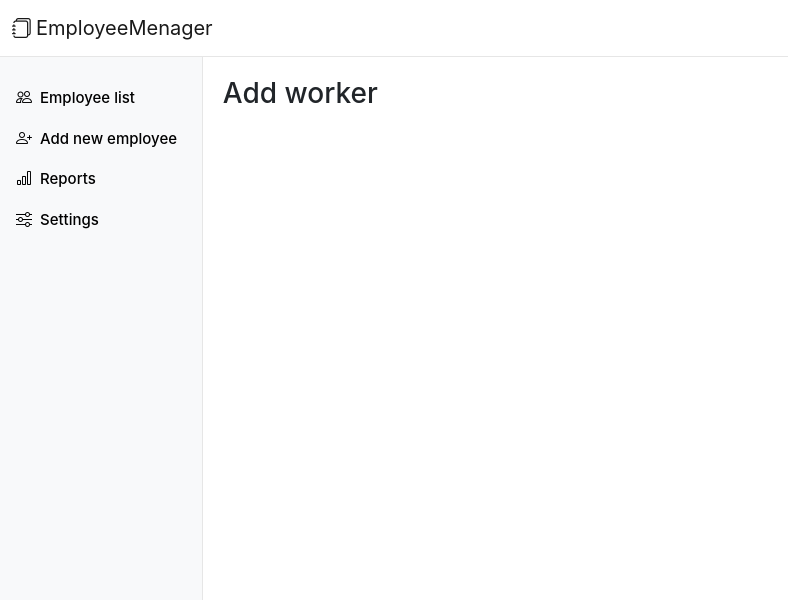
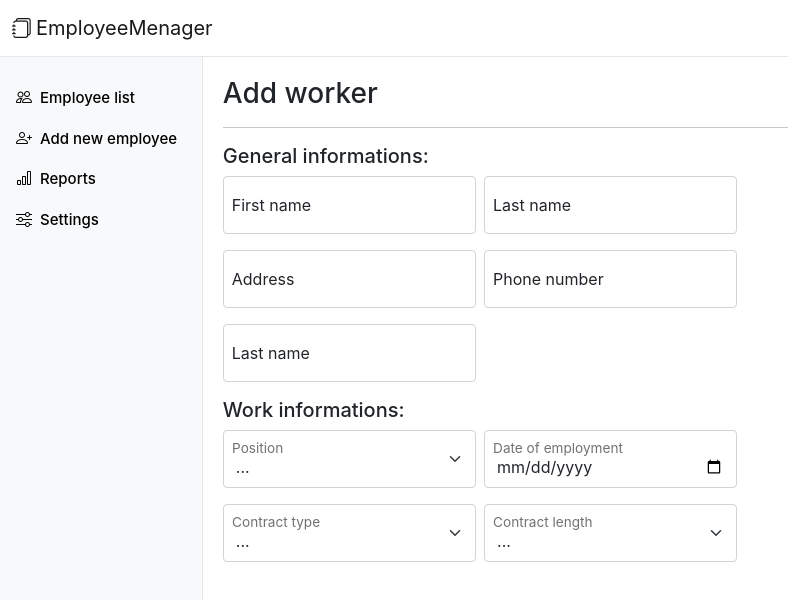
Before and after one commit to bugiss656/react-employee-menager, a React (Create React App) app: page /addworker in a window 1280 px wide. Shown: the top 600 px of the page, without its empty margins (0-788 px from the left). Built offline with nearby package versions, Linux system fonts and the light colour scheme; data requests are answered from the project's data file.

Commit message:
Add features to AddEmployee component

```diff
--- a/src/components/AddEmployee.js
+++ b/src/components/AddEmployee.js
@@ -4,6 +4,70 @@ const AddEmployee = () => {
     return (
         <section className="page-section">
             <h3>Add worker</h3>
+            <hr/>
+            <form className="">
+                <h5>General informations:</h5>
+                <div className="row g-2 mb-3">
+                    <div className="col-md-3 form-floating">
+                        <input type="text" className="form-control" id="first-name" placeholder="First name" />
+                        <label htmlFor="first-name">First name</label>
+                    </div>
+                    <div className="col-md-3 form-floating">
+                        <input type="text" className="form-control" id="last-name" placeholder="Last name" />
+                        <label htmlFor="last-name">Last name</label>
+                    </div>
+                </div>
+                <div className="row g-2 mb-3">
+                    <div className="col-md-3 form-floating">
+                        <input type="text" className="form-control" id="last-name" placeholder="Address" />
+                        <label htmlFor="address">Address</label>
+                    </div>
+                    <div className="col-md-3 form-floating">
+                        <input type="text" className="form-control" id="phone-nr" placeholder="Phone number" />
+                        <label htmlFor="phone-nr">Phone number</label>
+                    </div>
+                </div>
+                <div className="row g-2 mb-3">
+                    <div className="col-md-3 form-floating">
+                        <input type="email" className="form-control" id="email" placeholder="Email" />
+                        <label htmlFor="email">Last name</label>
+                    </div>
+                </div>
+
+                <h5>Work informations:</h5>
+                <div className="row g-2 mb-3">
+                    <div className="col-md-3 form-floating">
+                        <select id="position" className="form-select" placeholder="Position">
+                            <option>...</option>
+                            <option>...</option>
+                            <option>...</option>
+                        </select>
+                        <label htmlFor="position">Position</label>
+                    </div>
+                    <div className="col-md-3 form-floating">
+                        <input type="date" className="form-control" id="employment-date" placeholder="Date of employment" />
+                        <label htmlFor="employment-date">Date of employment</label>
+                    </div>
+                </div>
+                <div className="row g-2 mb-3">
+                    <div className="col-md-3 form-floating">
+                        <select id="contract-type" className="form-select" placeholder="Contract-type">
+                            <option>...</option>
+                            <option>...</option>
+                            <option>...</option>
+                        </select>
+                        <label htmlFor="contract-type">Contract type</label>
+                    </div>
+                    <div className="col-md-3 form-floating">
+                        <select id="contract-length" className="form-select" placeholder="Contract length">
+                            <option>...</option>
+                            <option>...</option>
+                            <option>...</option>
+                        </select>
+                        <label htmlFor="contract-length">Contract length</label>
+                    </div>
+                </div>
+            </form>
         </section>
     );
 }
--- a/src/components/EmployeesList.js
+++ b/src/components/EmployeesList.js
@@ -33,7 +33,6 @@ const EmployeesList = ({ employees }) => {
                             contract_length={employee.contract_length}
                             seniority={employee.seniority}
                         >
-
                         </Employee>
                     ))}
                 </tbody>
--- a/src/components/Reports.js
+++ b/src/components/Reports.js
@@ -2,7 +2,7 @@
 
 const Reports = () => {
     return (
-        <div className="col-md-10">
+        <div className="page-section">
             <h1>Reports</h1>
         </div>
     );
--- a/src/components/Settings.js
+++ b/src/components/Settings.js
@@ -2,7 +2,7 @@
 
 const Settings = () => {
     return (
-        <div className="col-md-10">
+        <div className="page-section">
             <h1>Settings</h1>
         </div>
     );
```
